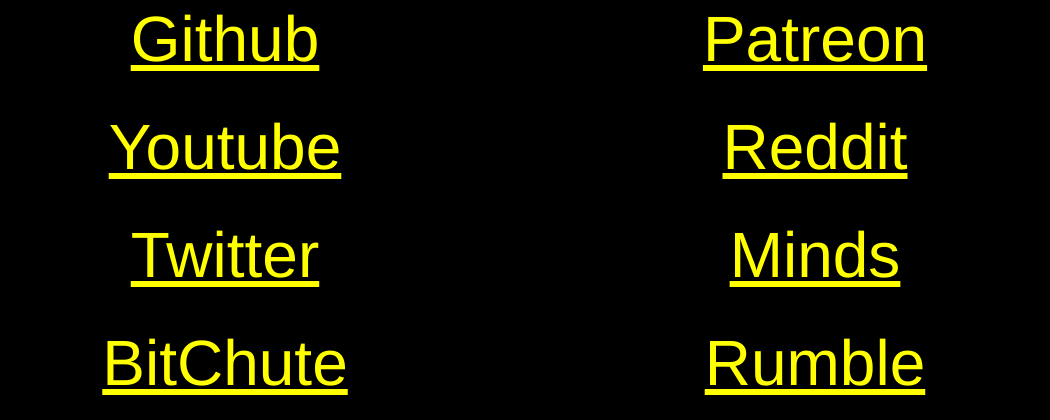
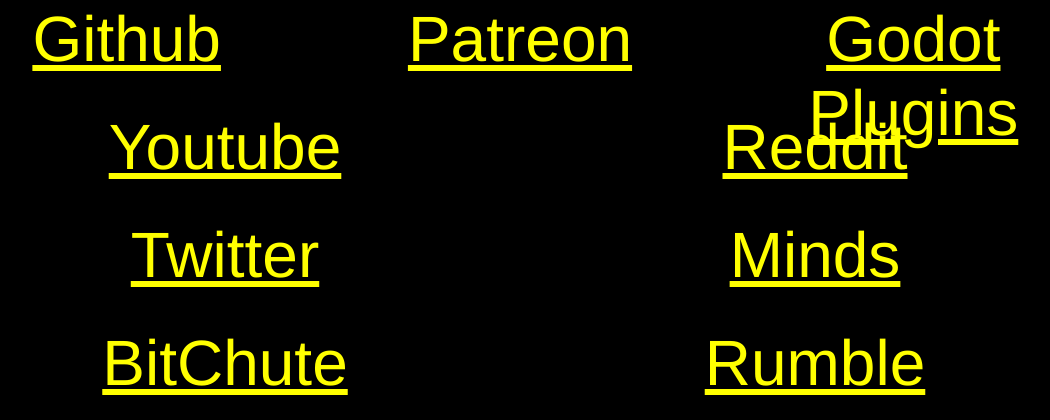
Before and after one commit to ImmersiveRPG/ImmersiveRPG.com, a PHP site: page / in a window 1280 px wide. Shown: the part 768-1188 px from the top of the page, without its empty margins (120-1170 px from the left). Run offline with PHP 8.4, Linux system fonts and the light colour scheme; data that the repository does not hold is empty.

Commit message:
Added links to Godot plugins

```diff
--- a/index.php
+++ b/index.php
@@ -202,6 +202,7 @@
 		<segment class="links">
 			<div><a href="https://github.com/ImmersiveRPG">Github</a></div>
 			<div><a href="https://www.patreon.com/ImmersiveRPG">Patreon</a></div>
+			<div><a href="https://godotengine.org/asset-library/asset?user=ImmersiveRPG">Godot Plugins</a></div>
 		</segment>
 		<segment class="links">
 			<div><a href="https://www.youtube.com/channel/UCfRXKGrGO9h6O0lAsSjbsCw">Youtube</a></div>
```
